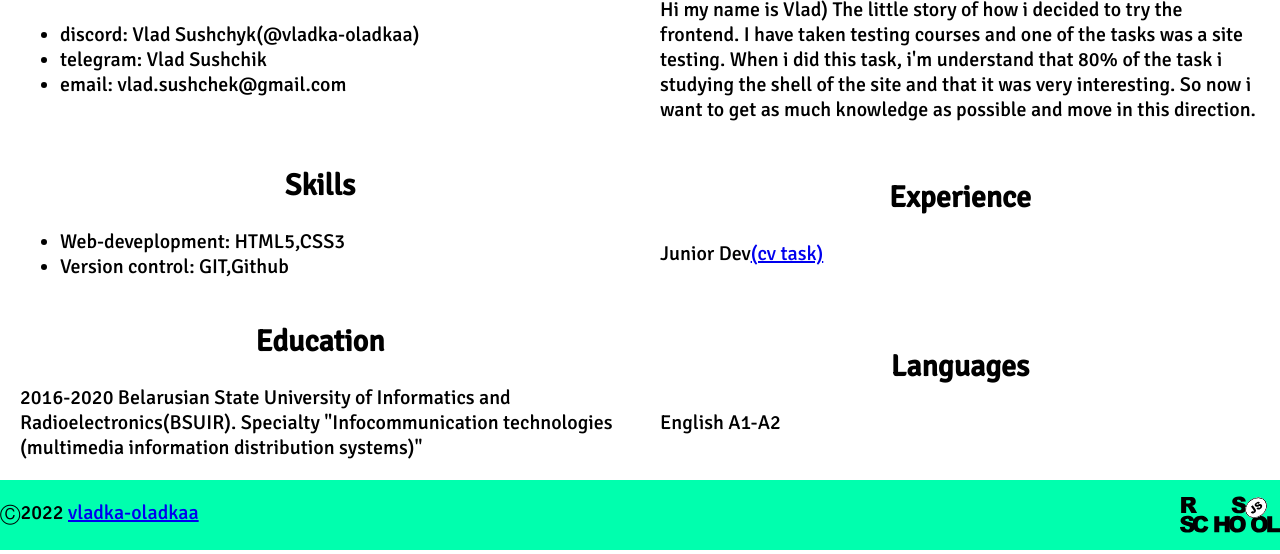
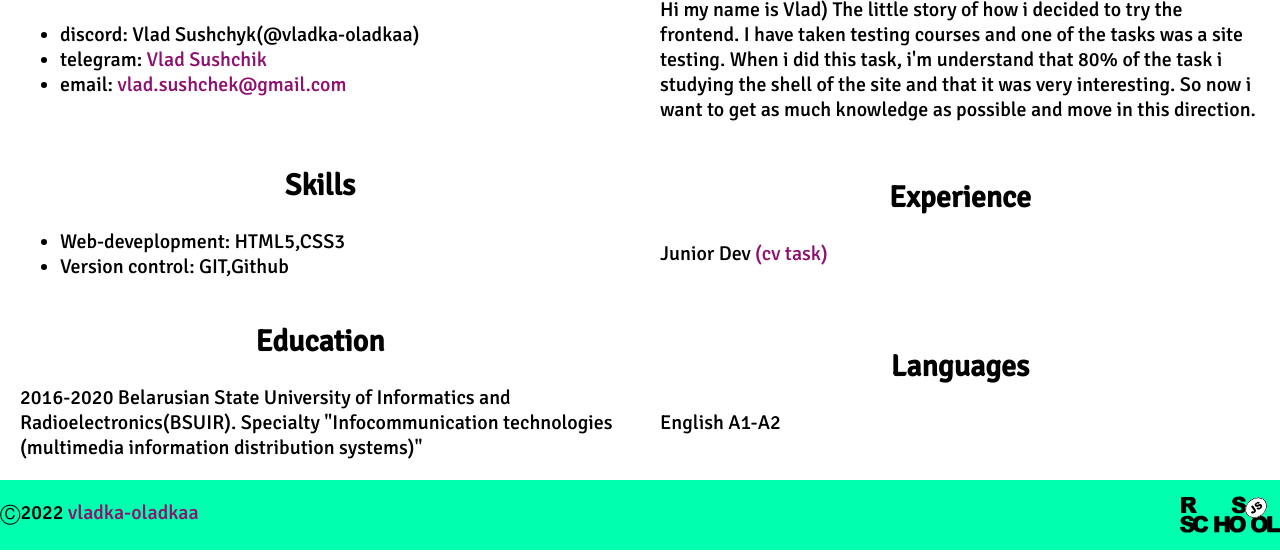
Before and after one commit to vladka-oladkaa/rsschool-cv, a plain HTML site: page index.html in a window 1280 px wide. Shown: the part 580-1134 px from the top of the page. Drawn offline with Linux system fonts and the light colour scheme.

Commit message:
feat: add interactive links

```diff
--- a/index.html
+++ b/index.html
@@ -30,41 +30,41 @@
             <img class="img-profile" alt="image" src="assets/images/avatarr.png">
          </section>
          <section class="section" id="contacts">
-            <h2 >Contacts</h2>
+            <h2>Contacts</h2>
             <ul>
                <li>discord: Vlad Sushchyk(@vladka-oladkaa)</li>
-               <li>telegram: Vlad Sushchik</li>
-               <li>email: vlad.sushchek@gmail.com</li>
+               <li>telegram: <a href="https://t.me/noybrac" class="link-contacts">Vlad Sushchik</a></li>
+               <li>email: <a href="mailto:vlad.sushchek@gmail.com" class="link-contacts">vlad.sushchek@gmail.com</a></li>
             </ul>
          </section>
          <section class="section" id="about me">
-            <h2 >About me</h2>
+            <h2>About me</h2>
             <p>Hi my name is Vlad) The little story of how i decided to try the frontend. I have taken testing courses and one of the tasks was a site testing. When i did this task, i'm understand that 80% of the task i studying the shell of the site and that it was very interesting. So now i want to get as much knowledge as possible and move in this direction.</p>
          </section>
          <section class="section" id="skills">
-            <h2> Skills </h2>
+            <h2>Skills</h2>
             <ul>
                <li>Web-deveplopment: HTML5,CSS3</li>
                <li>Version control: GIT,Github</li>
             </ul>
          </section>
          <section class="section" id="experience">
-            <h2> Experience </h2>
-            <p>Junior Dev<a href="https://github.com/vladka-oladkaa/rsschool-cv/tree/rsschool-cv-html">(cv task)</a></p>
+            <h2>Experience</h2>
+            <p>Junior Dev<a href="https://github.com/vladka-oladkaa/rsschool-cv/tree/rsschool-cv-html" class="link-experience"> (cv task)</a></p>
          </section>
          <section class="section" id="education">
             <h2>Education</h2>
             <p>2016-2020 Belarusian State University of Informatics and Radioelectronics(BSUIR). Specialty "Infocommunication technologies (multimedia information distribution systems)"</p>
          </section>
          <section class="section" id="languages">
-            <h2> Languages </h2>
+            <h2>Languages</h2>
             <p>English A1-A2</p>
          </section>
       </div>
    </main>
    <footer class="footer">
       <div class="footer-container">
-         <p class="text-footer"> Ⓒ2022 <a href="https://github.com/vladka-oladkaa">vladka-oladkaa</a></p>
+         <p class="text-footer"> Ⓒ2022 <a href="https://github.com/vladka-oladkaa" class="link-footer">vladka-oladkaa</a></p>
          <a href="https://rs.school/js-stage0/"><img alt="image" src="assets/images/rs_school_js.svg" width="100px" height="68px"></a>
       </div>
    </footer>
--- a/style.css
+++ b/style.css
@@ -49,6 +49,12 @@ body {
     font-size: 25px;
     text-decoration: none;
     color: #000;
+    transition: 0.4s;
+
+  }
+
+  .nav-item :hover {
+    color: rgb(255, 153, 0);
   }
 
   .section {
@@ -77,6 +83,16 @@ body {
     margin: 5px auto;
   }
 
+  .link-experience {
+    text-decoration: none;
+    color: rgb(144, 16, 112);
+    transition: 0.4s;
+  }
+
+  .link-experience:hover {
+    color: rgb(255, 153, 0);
+  }
+
   .footer {
     height: 70px;
     background-color: rgb(0, 255, 174);
@@ -91,3 +107,23 @@ body {
 .text-footer {
     margin-right: auto;
 }
+
+.link-footer {
+    text-decoration: none;
+    color: rgb(144, 16, 112);
+    transition: 0.4s;
+}
+
+.link-footer:hover {
+  color: rgb(255, 153, 0);
+}
+
+.link-contacts {
+    text-decoration: none;
+    color: rgb(144, 16, 112);
+    transition: 0.4s;
+}
+
+.link-contacts:hover {
+  color: rgb(255, 153, 0);
+}
```
